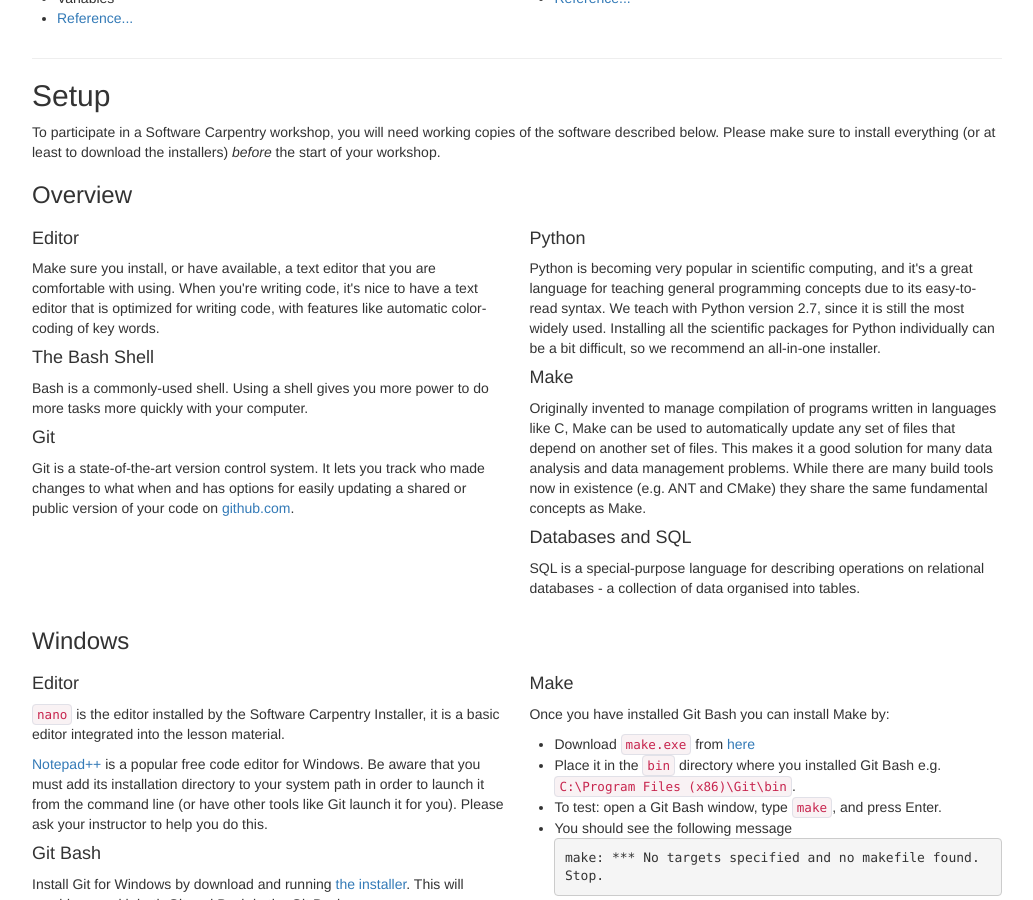
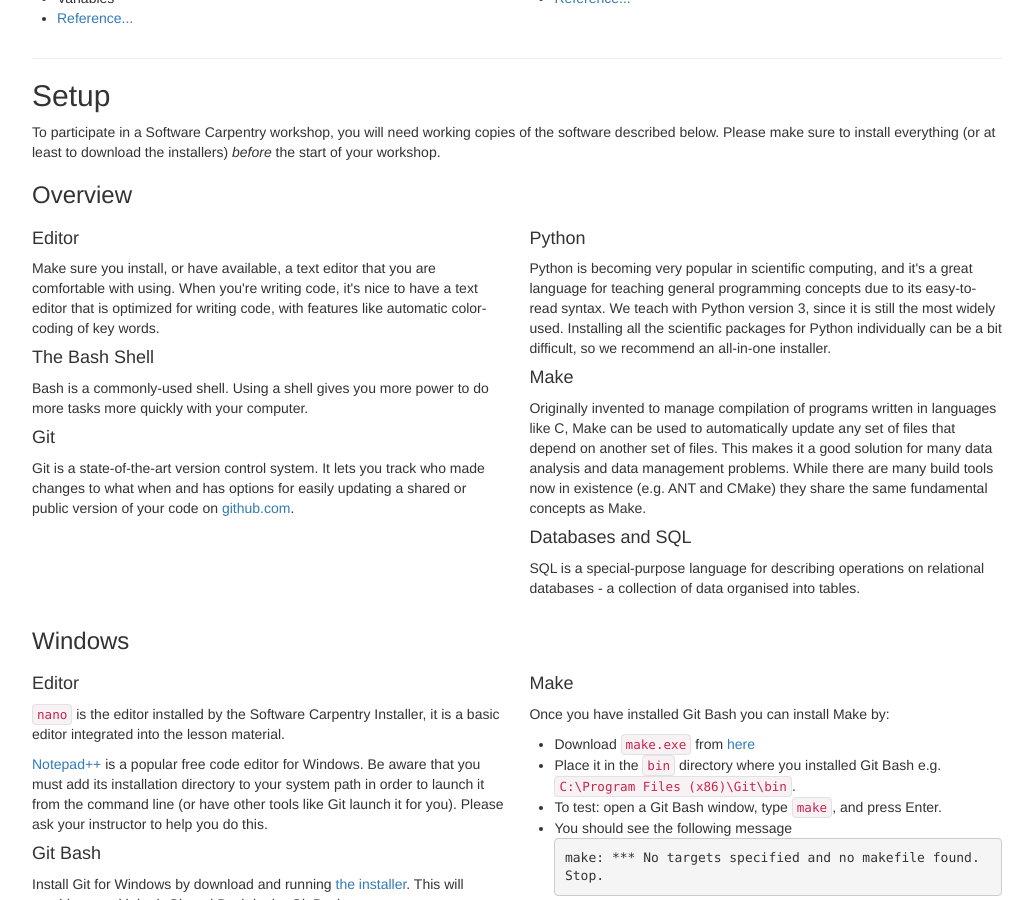
Before and after one commit to gperu/2016-06-09-Belfast, a Jekyll site: the page built from index.html, in a window 1280 px wide and 900 px high, scrolled down 2176 px. Shown: the whole window, without its empty margins (168-1201 px from the left). Built offline with Jekyll 4.4.1, drawn with Linux system fonts in a browser that asks for light colours.

Commit message:
Python v3 change

```diff
--- a/_includes/setup.html
+++ b/_includes/setup.html
@@ -29,7 +29,7 @@
     <p>
       Python is becoming very popular in scientific computing,
       and it's a great language for teaching general programming concepts due to its easy-to-read syntax.
-      We teach with Python version 2.7,
+      We teach with Python version 3,
       since it is still the most widely used.
       Installing all the scientific packages for Python individually can be a bit difficult,
       so we recommend an all-in-one installer.
```
